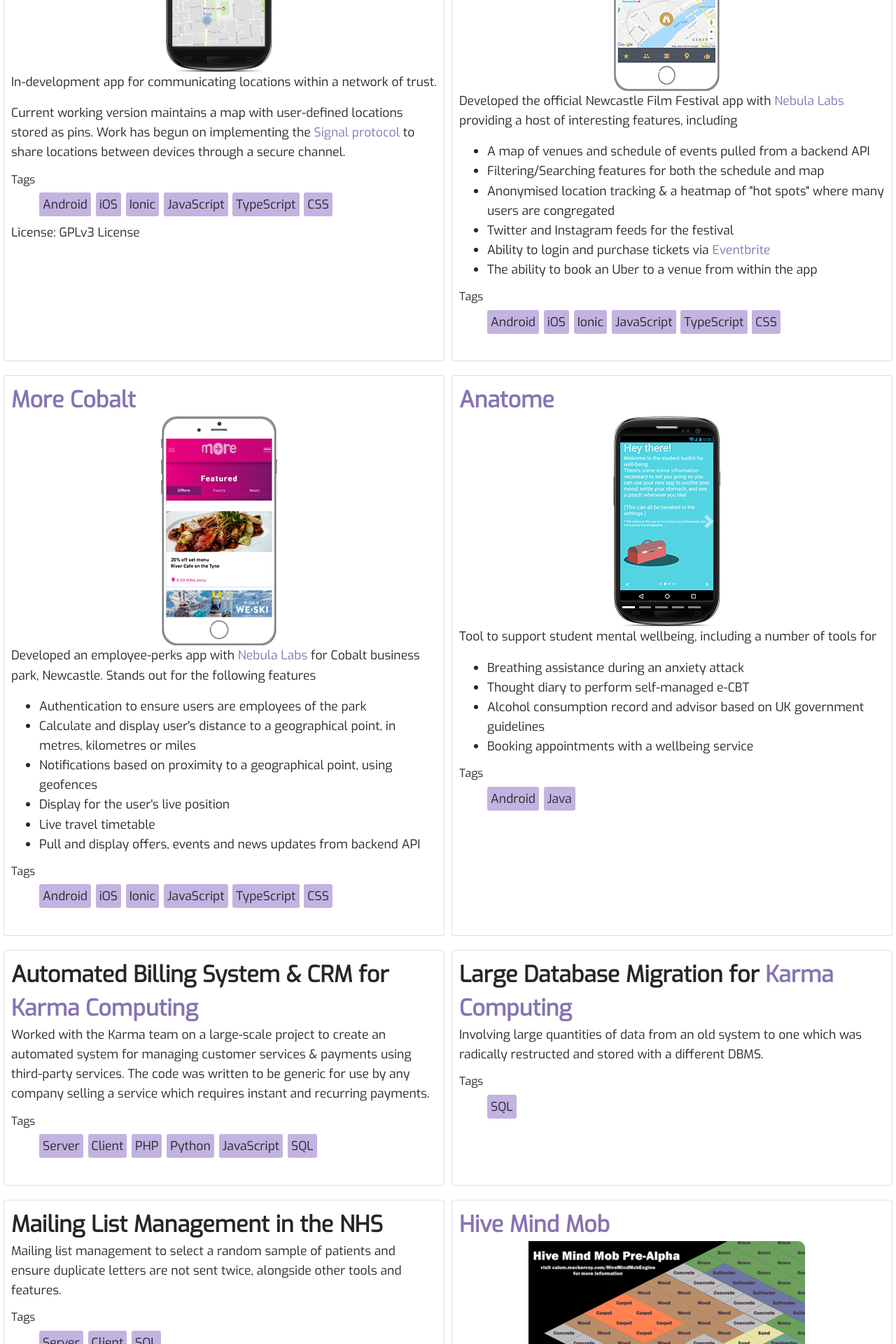
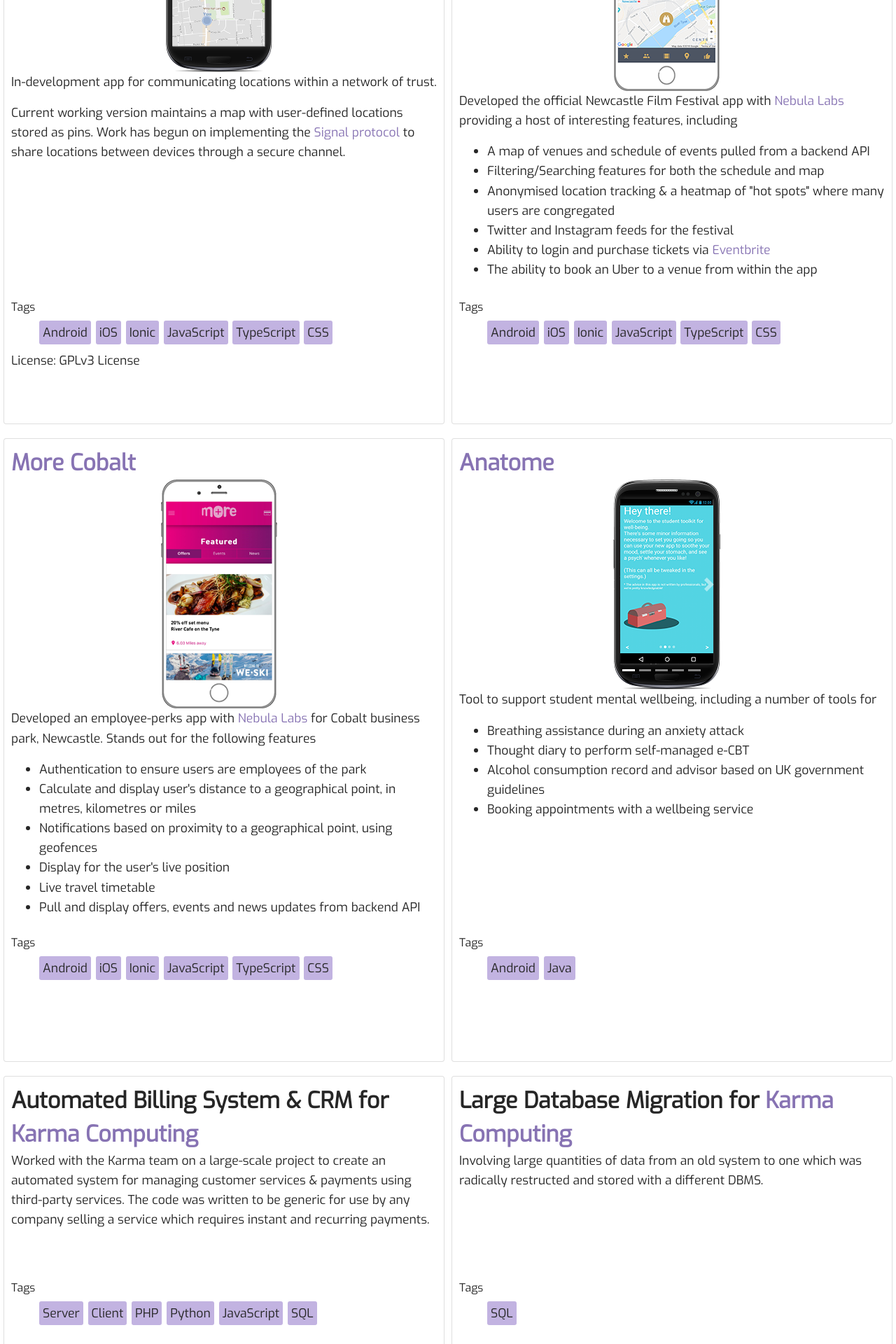
Before and after one commit to calummackervoy/calummackervoy.github.io, a Jekyll site: the page built from _pages/02_portfolio.html, in a window 1280 px wide. Shown: the part 784-2704 px from the top of the page at 70% size. Built offline with Jekyll 4.4.1, drawn with Linux system fonts in a browser that asks for light colours; nearby versions of some CDN libraries.

Commit message:
tags appear inline with one opposite project on larger screens

```diff
--- a/_pages/02_portfolio.html
+++ b/_pages/02_portfolio.html
@@ -65,7 +65,7 @@
 {% if search_tag == "" or project.tags contains search_tag %}
 <div class="col-md-6 project-col">
 <div id="{{project.identifier}}" class="project card">
-    <div class="card-block">
+    <div class="project-top">
     <!--Project Heading-->
     <h2 class="card-title" style="margin: auto">
         {% if project.website %}<a href="{{project.website}}">{{project.title}}</a>
@@ -124,9 +124,10 @@
         {% endfor %}
         </div>
     {% endif %}
+    </div>
 
     <!--Project Tags-->
-    <div class="project-tags-container">
+    <div class="project-bottom">
         <h6>Tags</h6>
         <ul class="project-tags">
             {% for tag in project.tags %}
@@ -138,7 +139,6 @@
         {% if project.license %}
             <p>License: {{project.license}}</p>
         {% endif %}
-    </div>
     </div>
 </div>
 </div>
--- a/_sass/_layout.scss
+++ b/_sass/_layout.scss
@@ -288,6 +288,21 @@
   padding-left: 15px;
 }
 
+
+//on larger screens making sure tags in opposite columns appear at same level
+@media screen and (min-width: 768px) {
+  .project {
+    padding-bottom: 100px;
+  }
+
+  .project-top {
+    height: 90%;
+  }
+  .project-bottom {
+    height: 10%;
+  }
+}
+
 .project-tags {
   list-style: none;
   margin-bottom: 5px;
```
